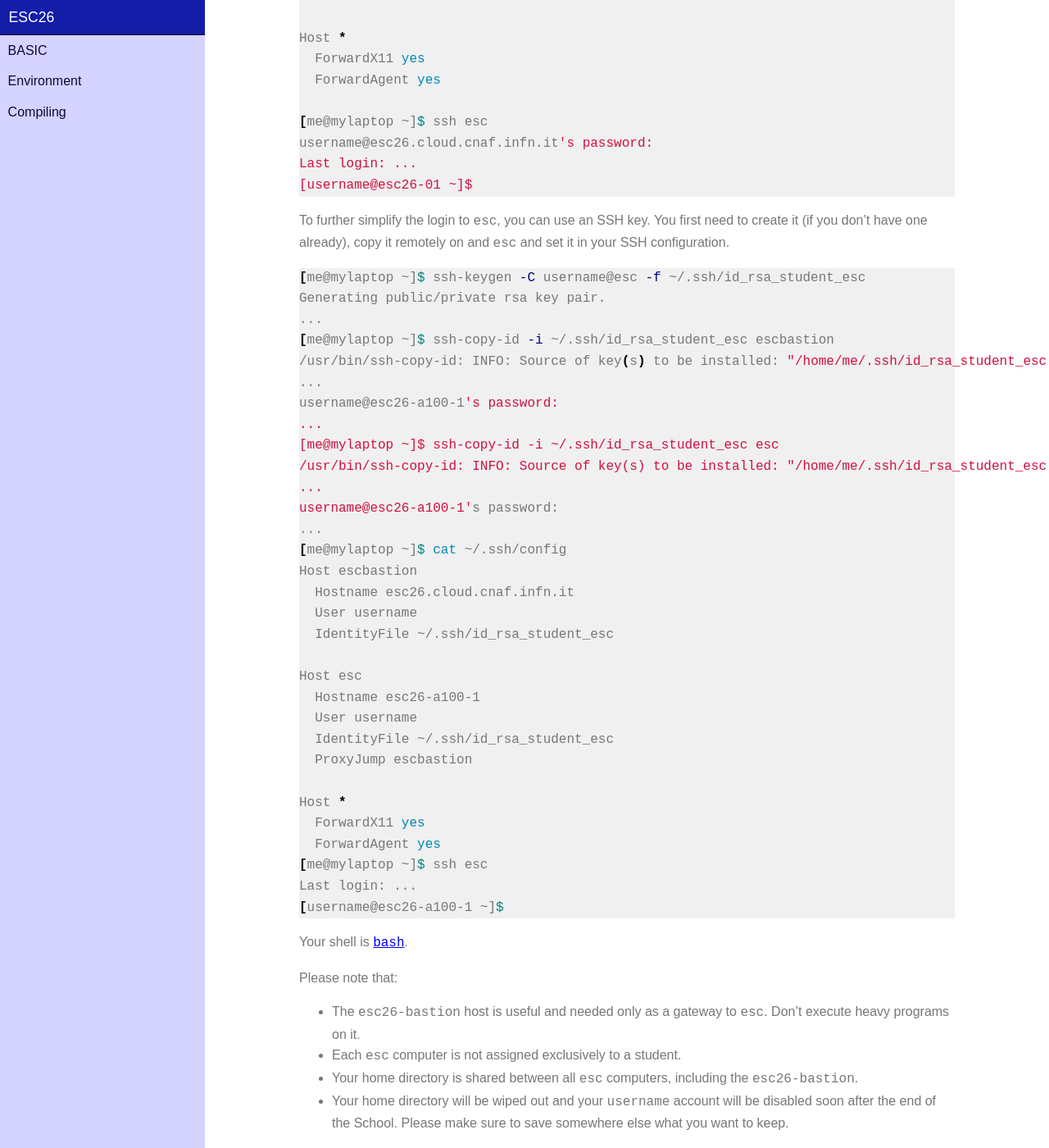
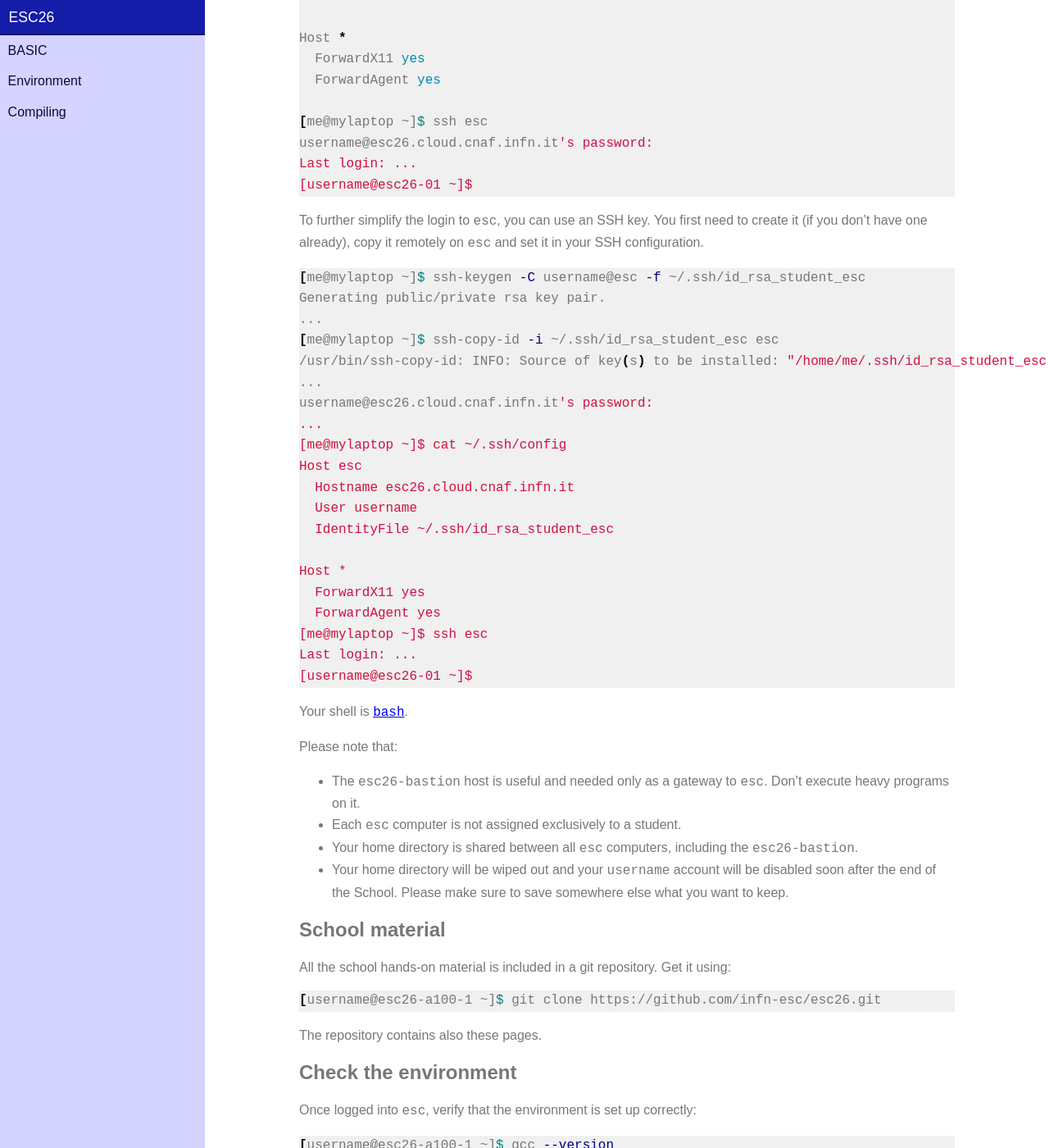
Before and after one commit to infn-esc/esc26, a Jekyll site: the page built from basic/environment.md, in a window 1280 px wide and 1400 px high, scrolled down 968 px. Shown: the whole window at 82% size. Built offline with Jekyll 4.4.1, drawn with Linux system fonts in a browser that asks for light colours; nearby versions of some CDN libraries.

Commit message:
updating environment description according with 2026 resources

````diff
--- a/basic/environment.md
+++ b/basic/environment.md
@@ -67,40 +67,29 @@
 
 To further simplify the login to `esc`, you can use an SSH key. You first need
 to create it (if you don't have one already), copy it remotely on
-and `esc` and set it in your SSH configuration.
+`esc` and set it in your SSH configuration.
 
 ```shell
 [me@mylaptop ~]$ ssh-keygen -C username@esc -f ~/.ssh/id_rsa_student_esc
 Generating public/private rsa key pair.
 ...
-[me@mylaptop ~]$ ssh-copy-id -i ~/.ssh/id_rsa_student_esc escbastion
-/usr/bin/ssh-copy-id: INFO: Source of key(s) to be installed: "/home/me/.ssh/id_rsa_student_esc.pub"
-...
-username@esc26-a100-1's password:
-...
 [me@mylaptop ~]$ ssh-copy-id -i ~/.ssh/id_rsa_student_esc esc
 /usr/bin/ssh-copy-id: INFO: Source of key(s) to be installed: "/home/me/.ssh/id_rsa_student_esc.pub"
 ...
-username@esc26-a100-1's password:
+username@esc26.cloud.cnaf.infn.it's password:
 ...
 [me@mylaptop ~]$ cat ~/.ssh/config
-Host escbastion
+Host esc
   Hostname esc26.cloud.cnaf.infn.it
   User username
   IdentityFile ~/.ssh/id_rsa_student_esc
-
-Host esc
-  Hostname esc26-a100-1
-  User username
-  IdentityFile ~/.ssh/id_rsa_student_esc
-  ProxyJump escbastion
 
 Host *
   ForwardX11 yes
   ForwardAgent yes
 [me@mylaptop ~]$ ssh esc
 Last login: ...
-[username@esc26-a100-1 ~]$
+[username@esc26-01 ~]$
 ```
 
 Your shell is [`bash`](https://www.gnu.org/s/bash).
````
